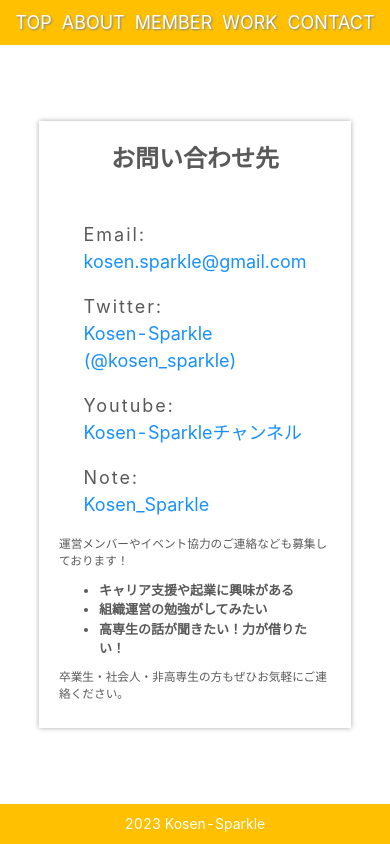
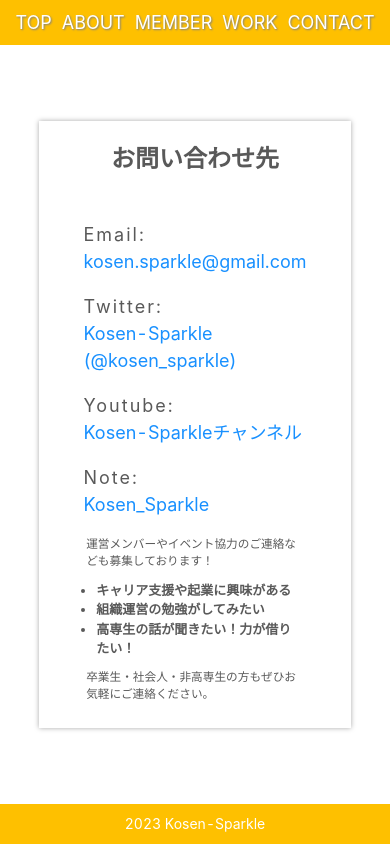
Before and after one commit to sin392/nuxt2-app, a Nuxt app: page /contact in a window 390 px wide. Built offline with nearby package versions, Linux system fonts and the light colour scheme.

Commit message:
small fix

```diff
--- a/src/pages/contact.vue
+++ b/src/pages/contact.vue
@@ -111,13 +111,14 @@
     display: block;
   }
   .announce {
-    width: 100%;
+    width: 80%;
     font-size: smaller;
   }
   ul {
     padding-top: 10px;
     padding-bottom: 10px;
     gap: 0;
+    padding-left: 10px;
   }
   li {
     font-size: small;
```
